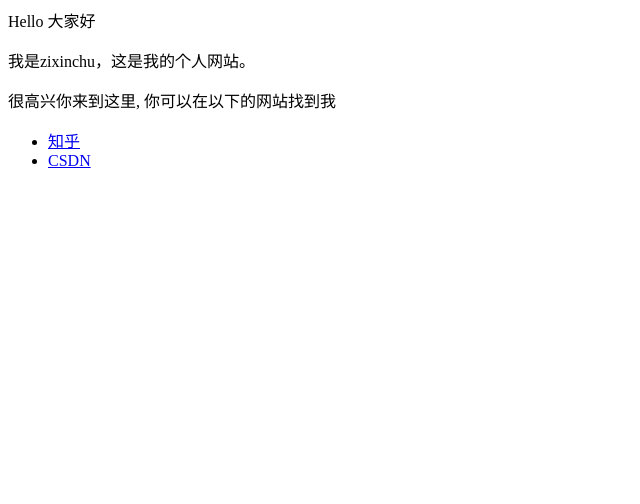
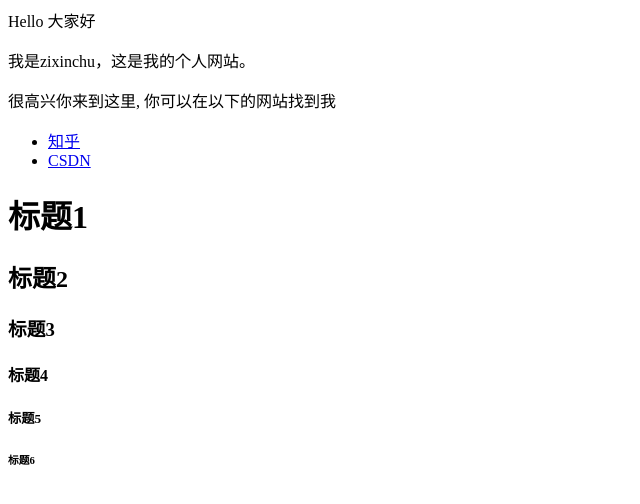
Before and after one commit to zixinchu/zixinchu.github.io, a plain HTML site: page index.html in a window 1280 px wide. Shown: the whole page, without its empty margins (0-640 px from the left). Drawn offline with Linux system fonts and the light colour scheme.

Commit message:
Update index.html

```diff
--- a/index.html
+++ b/index.html
@@ -6,3 +6,9 @@
   <li> <a href="https://www.zhihu.com/people/chu-zi-xin-67">知乎</a> </li>
   <li> <a href="https://blog.csdn.net/qq_45017131">CSDN</a> </li>
 </ul>
+		<h1>标题1</h1>
+		<h2>标题2</h2>
+		<h3>标题3</h3>
+		<h4>标题4</h4>
+		<h5>标题5</h5>
+		<h6>标题6</h6>
```
